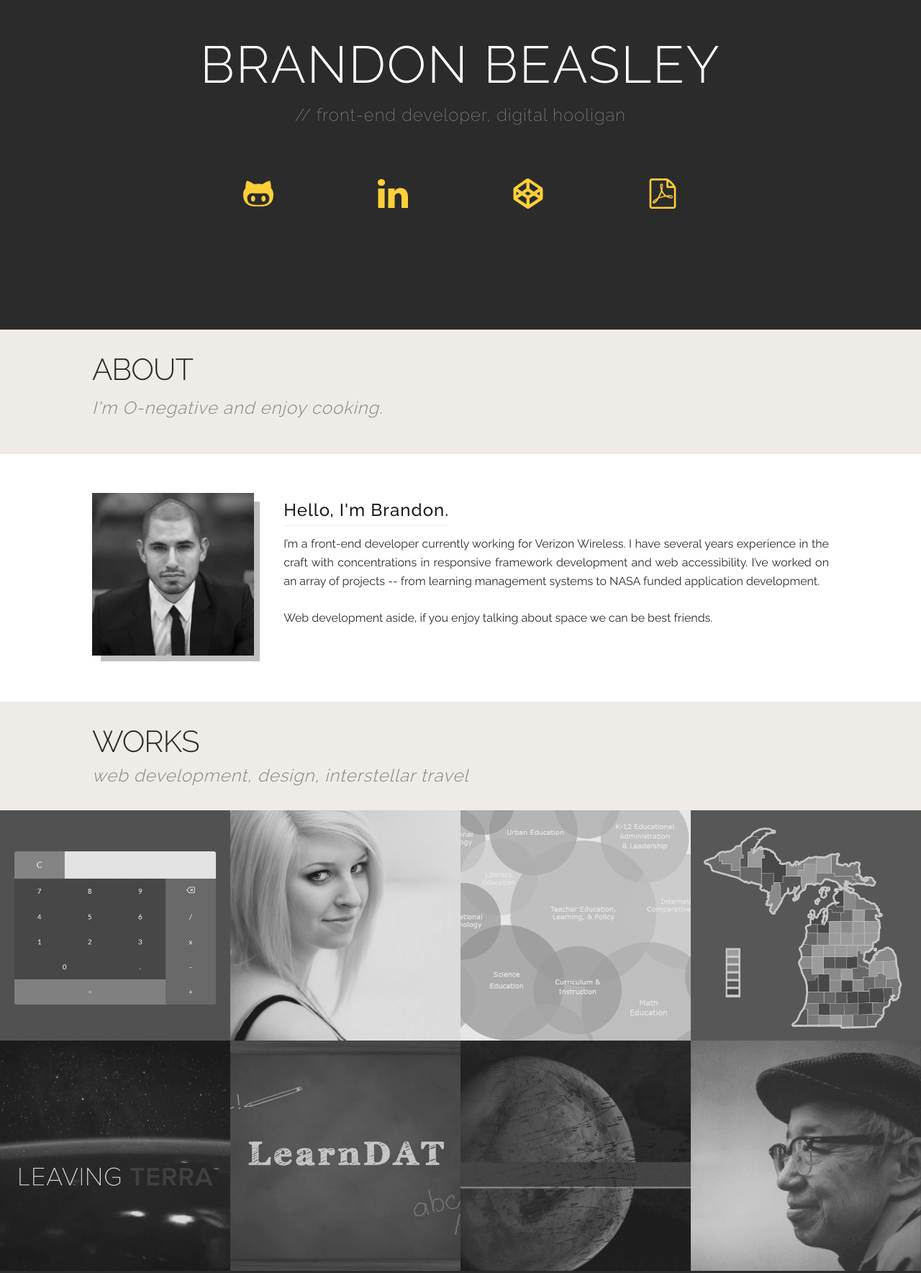
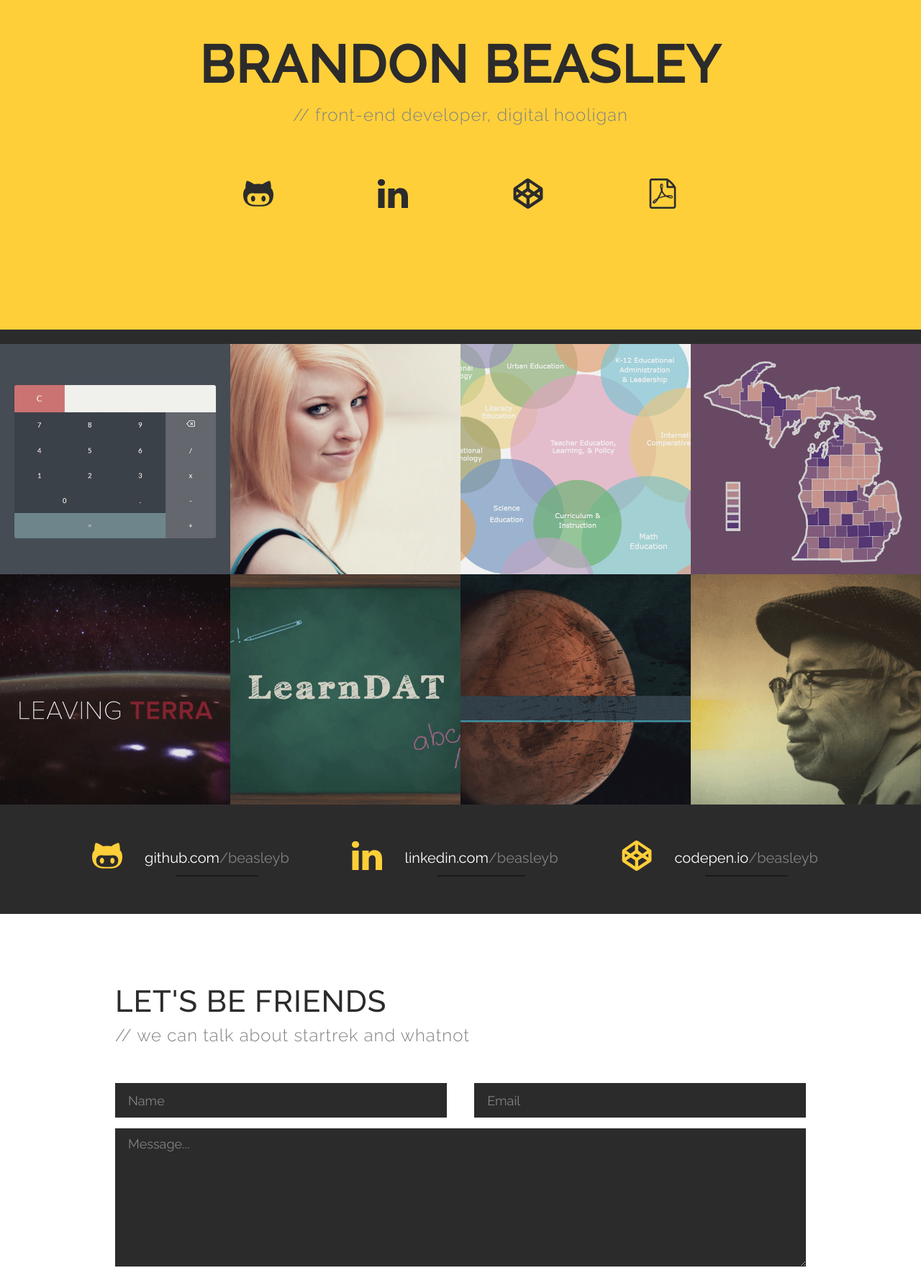
Before and after one commit to beasleyb/Portfolio, a website: page public/index.html in a window 1280 px wide. Shown: the part 103-1872 px from the top of the page at 72% size. Drawn offline with nearby package versions, Linux system fonts and the light colour scheme.

Commit message:
Testing new layout & color arrangement.

```diff
--- a/public/index.html
+++ b/public/index.html
@@ -47,22 +47,22 @@
 				<div class="header-links-container">
 					<div class="header-link">
 						<a href="https://github.com/beasleyb" alt="My Github profile">
-							<div class="icon-github icon-large inline-block"></div>
+							<div class="icon-github-alt icon-large inline-block"></div>
 						</a>
 					</div>
 					<div class="header-link">
 						<a href="https://linkedin.com/in/beasleyb" alt="My Linkedin profile">
-							<div class="icon-linkedin icon-large inline-block"></div>
+							<div class="icon-linkedin-alt icon-large inline-block"></div>
 						</a>
 					</div>
 					<div class="header-link">
 						<a href="https://codepen.io/beasleyb" alt="My Codepen profile">
-							<div class="icon-codepen icon-large inline-block"></div>
+							<div class="icon-codepen-alt icon-large inline-block"></div>
 						</a>
 					</div>
 					<div class="header-link">
 						<a href="img/beasley_resume_2016.pdf" alt="PDF resume download">
-							<div class="icon-pdf icon-large inline-block"></div>
+							<div class="icon-pdf-alt icon-large inline-block"></div>
 						</a>
 					</div>
 				</div>
@@ -70,7 +70,7 @@
 		</div>
 
 		<!-- INTRO -->
-		<div class="intro">
+		<!-- <div class="intro">
 			<div class="intro-header">
 				<div class="container">
 					<h2 class="upper">About</h2>
@@ -94,16 +94,10 @@
 					</div>
 				</div>
 			</div>
-		</div>
+		</div> -->
 
 		<!-- WORKS -->
 		<div class="works">
-			<div class="works-header">
-				<div class="container">
-					<h2 class="upper">Works</h2>
-					<h5 class="italic" data-headline="works">web development, design, interstellar travel</h5>
-				</div>
-			</div>
 			<div class="tiles">
 				<div class="tile" tabindex="0">
 					<a href="http://brandonbeasley.site/projects/calculatesimply/" target=_blank>
@@ -283,7 +277,7 @@
 			<div class="contact-header">
 				<div class="container">
 					<h2 class="upper">Let's Be Friends</h2>
-					<h5 class="italic" data-headline="contact">we can talk about startrek and whatnot</h5>
+					<h5 data-headline="contact">// we can talk about startrek and whatnot</h5>
 				</div>
 			</div>
 			<div class="container">
@@ -316,6 +310,7 @@
 					</div>
 					<div class="six columns copyright">
 						<span class="block"><span class="text-yellow">©</span> 2016 Brandon Beasley</span>
+						<a class="text-alt-grey inline-block" href="img/beasley_resume_2016.pdf">// Resume</a>
 					</div>
 				</div>
 			</div>
--- a/src/scss/_buttons.scss
+++ b/src/scss/_buttons.scss
@@ -84,6 +84,6 @@
 	@include transition(300ms ease);
 
 	&:hover {
-		background-image: url(map-get($icons-alt, email));
+		background-image: url(map-get($icons, email-alt));
 	}
 }
--- a/src/scss/_contact-section.scss
+++ b/src/scss/_contact-section.scss
@@ -11,7 +11,6 @@
 	.contact-header {
 		margin-bottom: rem-calc(30);
 		padding: rem-calc(96) 0 rem-calc(18) 0;
-		background: $light-grey;
 	}
 
 	input {
--- a/src/scss/_footer.scss
+++ b/src/scss/_footer.scss
@@ -1,10 +1,11 @@
 // Footer
 // ------------------------------------
 .footer {
-	padding: rem-calc(36) 0;
+	padding: rem-calc(48) 0;
 	background: $medium-grey;
 	color: $white;
 	font-size: rem-calc(14);
+	border-top: rem-calc(20) solid $yellow;
 
 	.container {
 		max-width: rem-calc(960);
--- a/src/scss/_header.scss
+++ b/src/scss/_header.scss
@@ -1,13 +1,13 @@
 // Header
 // ------------------------------------
 .header {
-	color: $white;
-	background: $medium-grey;
+	color: $medium-grey;
+	background: $yellow;
 	text-align: center;
 	padding: rem-calc(150) 0;
 
 	h5 {
-		font-weight: 200;
+		padding: 0 rem-calc(10);
 		margin-bottom: rem-calc(30);
 	}
 
@@ -24,10 +24,10 @@
 		float: left;
 		text-align: center;
 
-		.icon-codepen,
-		.icon-linkedin,
-		.icon-github,
-		.icon-pdf {
+		.icon-codepen-alt,
+		.icon-linkedin-alt,
+		.icon-github-alt,
+		.icon-pdf-alt {
 			position: relative;
 			padding: 10px;
 			border-radius: 30px;
@@ -39,8 +39,8 @@
 				width: 0%;
 				bottom: 0;
 				left: 0;
-				height: rem-calc(2);
-				background-color: #fecf38;
+				height: rem-calc(3);
+				background-color: $medium-grey;
 				@include transition(.3s ease);
 			}
 
--- a/src/scss/_works-section.scss
+++ b/src/scss/_works-section.scss
@@ -17,6 +17,7 @@
 		max-width: rem-calc(2400);
 		margin: 0 auto;
 		overflow: auto;
+		border-top: rem-calc(20) solid $medium-grey;
 	}
 
 	.tile {
@@ -63,7 +64,7 @@
 
 	img {
 		display: block;
-		filter: saturate(0%) contrast(80%);
+		filter: saturate(80%) contrast(90%);
 		@include transition(750ms ease);
 	}
 
--- a/src/scss/beasley.scss
+++ b/src/scss/beasley.scss
@@ -31,23 +31,23 @@ body {
 	-webkit-font-smoothing: antialiased;
 	-moz-osx-font-smoothing: grayscale;
 
-	h1, h2, h5 {
-		font-weight: 300;
-	}
-
 	h1 {
 		letter-spacing: 2px;
 		margin-bottom: rem-calc(9);
+		font-weight: 700;
 	}
 
 	h2 {
 		margin-bottom: rem-calc(3);
+		font-weight: 500;
+		letter-spacing: 1px;
 	}
 
 	h5 {
 		margin-bottom: 0;
 		letter-spacing: 1px;
 		color: $alt-grey;
+		font-weight: 300;
 	}
 
 	@media (#{$bp-larger-than-phablet}) {
```
Also changed, not shown: src/index.html (+8 -13 lines), src/scss/_icons.scss (+6 -9 lines), public/css/beasley.min.css.
